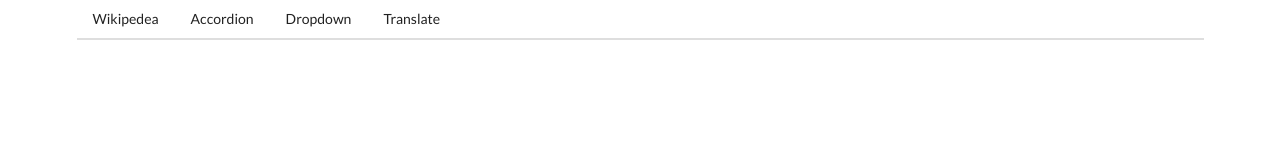
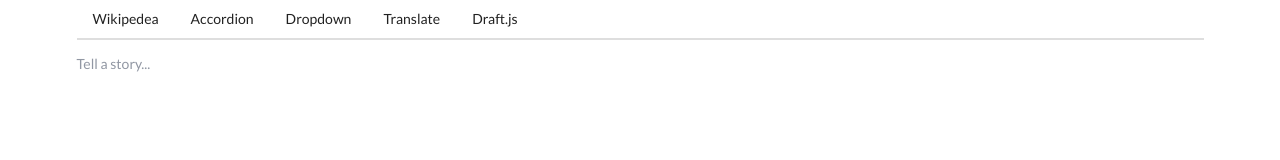
Before and after one commit to uditmehra80/hooks, a React (Create React App) app: page /draftjs in a window 1280 px wide. Shown: the top 160 px of the page. Built offline with nearby package versions, Linux system fonts and the light colour scheme.

Commit message:
added drfat

```diff
--- a/package.json
+++ b/package.json
@@ -7,6 +7,7 @@
     "@testing-library/react": "^13.4.0",
     "@testing-library/user-event": "^13.5.0",
     "axios": "^1.1.2",
+    "draft-js": "^0.11.7",
     "react": "^18.2.0",
     "react-dom": "^18.2.0",
     "react-router-dom": "^6.4.2",
--- a/src/App.js
+++ b/src/App.js
@@ -5,6 +5,7 @@ import Dropdown from "./components/Dropdown";
 import Translate from "./components/Translate";
 import Route from "./components/Route";
 import Header from "./components/Header";
+import Draft from "./components/Draft";
 
 
 const options = [
@@ -41,6 +42,9 @@ function App() {
       <Route path='/translate'>
         <Translate />
       </Route>
+      <Route path='/draftjs'>
+        <Draft />
+      </Route>
     </div>
   );
 }
--- /dev/null
+++ b/src/components/Draft.js
@@ -0,0 +1,25 @@
+import React, { useState } from 'react';
+import { Editor, EditorState } from 'draft-js';
+import 'draft-js/dist/Draft.css';
+
+
+function Draft(props) {
+    const [editorState, setEditorState] = useState(EditorState.createEmpty())
+
+    const onEditorStateChange = (editorState) => {
+        setEditorState(editorState);
+    }
+
+    return (
+        <div>
+            <Editor
+                editorState={editorState}
+                placeholder="Tell a story..."
+                onChange={onEditorStateChange}
+                autoCapitalize='characters'
+            />
+        </div>
+    );
+}
+
+export default Draft;
--- a/src/components/Header.js
+++ b/src/components/Header.js
@@ -17,6 +17,9 @@ function Header(props) {
             <Link href="/translate" className='item'>
                 Translate
             </Link>
+            <Link href="/draftjs" className='item'>
+                Draft.js
+            </Link>
         </div>
     );
 }
```
Also changed, not shown: 1 other file (tests, documents, lock files or other folders).
